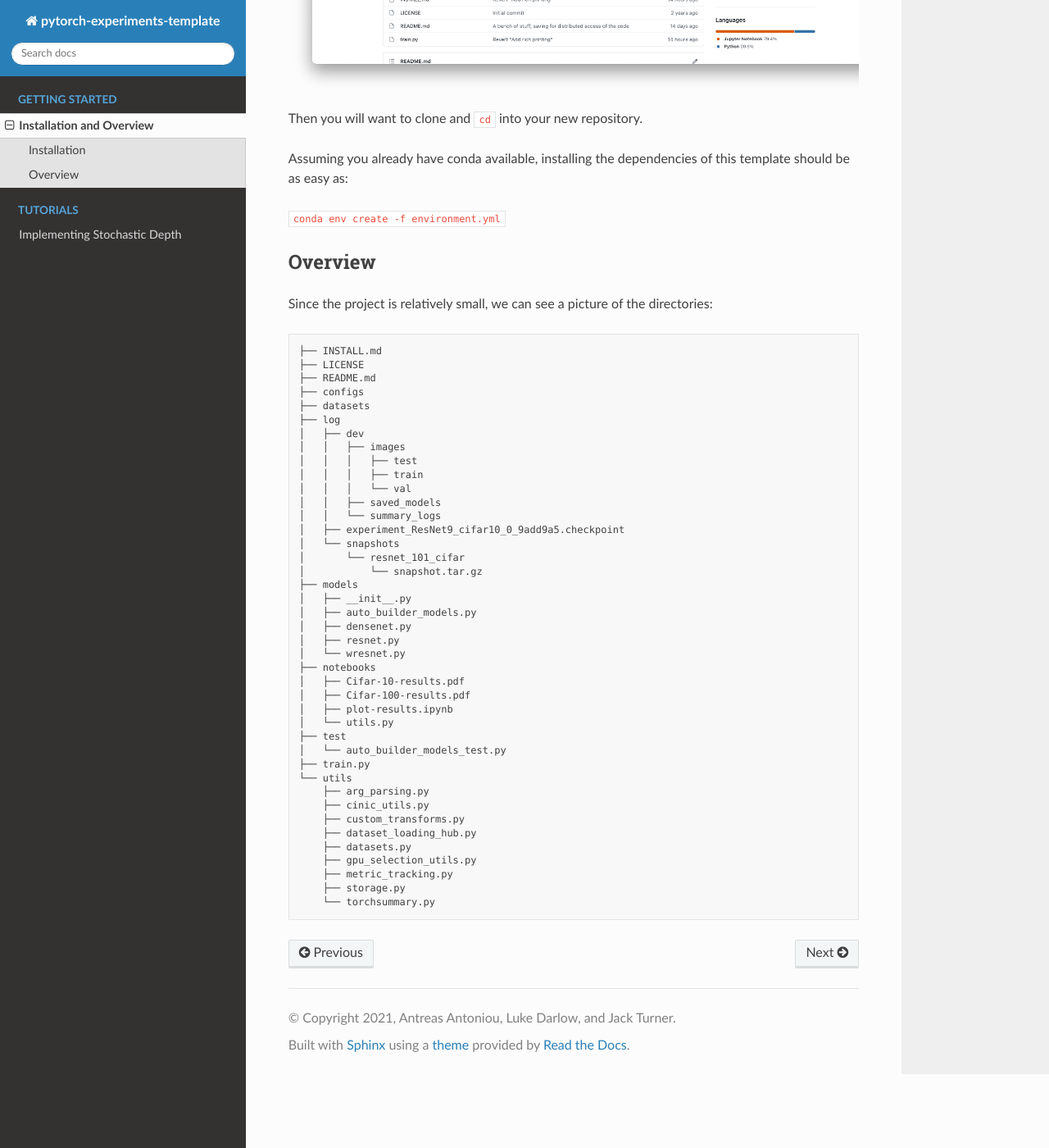
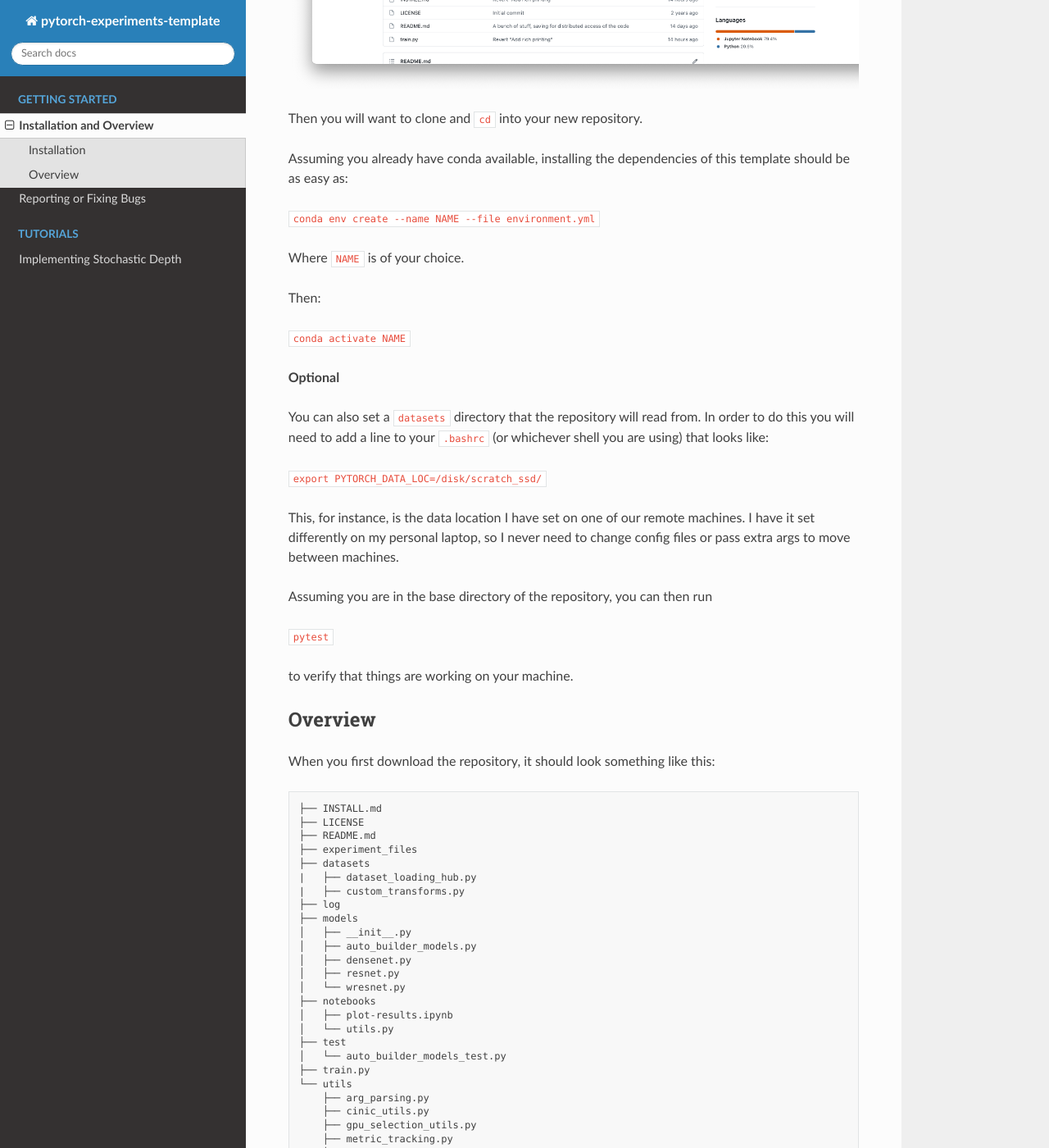
Before and after one commit to BayesWatch/pytorch-experiments-template-docs, a Sphinx documentation site: the page built from source/getting_started/getting_started.rst, in a window 1280 px wide and 1400 px high, scrolled down 589 px. Shown: the whole window at 82% size. Built offline with Sphinx 7.4.7 and the Read the Docs theme 2.0.0, drawn with Linux system fonts in a browser that asks for light colours; some of the changed text lies outside the part shown.

Commit message:
Add error reporting

```diff
--- a/source/getting_started/getting_started.rst
+++ b/source/getting_started/getting_started.rst
@@ -14,30 +14,41 @@ Then you will want to clone and ``cd`` into your new repository.
 
 Assuming you already have conda available, installing the dependencies of this template should be as easy as:
 
-``conda env create -f environment.yml``
+``conda env create --name NAME --file environment.yml``
+
+Where ``NAME`` is of your choice.
+
+Then:
+
+``conda activate NAME``
+
+**Optional**
+
+You can also set a ``datasets`` directory that the repository will read from. In order to do this you will need to add a line to your ``.bashrc`` (or whichever shell you are using) that looks like:
+
+``export PYTORCH_DATA_LOC=/disk/scratch_ssd/``
+
+This, for instance, is the data location I have set on one of our remote machines. I have it set differently on my personal laptop, so I never need to change config files or pass extra args to move between machines.
+
+Assuming you are in the base directory of the repository, you can then run
+
+``pytest``
+
+to verify that things are working on your machine.
 
 --------
 Overview
 --------
-Since the project is relatively small, we can see a picture of the directories::
+When you first download the repository, it should look something like this::
 
   ├── INSTALL.md
   ├── LICENSE
   ├── README.md
-  ├── configs
+  ├── experiment_files
   ├── datasets
+  |   ├── dataset_loading_hub.py
+  |   ├── custom_transforms.py
   ├── log
-  │   ├── dev
-  │   │   ├── images
-  │   │   │   ├── test
-  │   │   │   ├── train
-  │   │   │   └── val
-  │   │   ├── saved_models
-  │   │   └── summary_logs
-  │   ├── experiment_ResNet9_cifar10_0_9add9a5.checkpoint
-  │   └── snapshots
-  │       └── resnet_101_cifar
-  │           └── snapshot.tar.gz
   ├── models
   │   ├── __init__.py
   │   ├── auto_builder_models.py
@@ -45,8 +56,6 @@ Since the project is relatively small, we can see a picture of the directories::
   │   ├── resnet.py
   │   └── wresnet.py
   ├── notebooks
-  │   ├── Cifar-10-results.pdf
-  │   ├── Cifar-100-results.pdf
   │   ├── plot-results.ipynb
   │   └── utils.py
   ├── test
@@ -55,10 +64,25 @@ Since the project is relatively small, we can see a picture of the directories::
   └── utils
       ├── arg_parsing.py
       ├── cinic_utils.py
-      ├── custom_transforms.py
-      ├── dataset_loading_hub.py
-      ├── datasets.py
       ├── gpu_selection_utils.py
       ├── metric_tracking.py
       ├── storage.py
       └── torchsummary.py
+
+The core of this template exists in:
+
+* ``train.py`` - where the training logic and hyperparameters live
+* ``datasets/`` - where all the dataset loading happens (including augmentations)
+* ``models/`` - where the models are built (either via ``auto_builder_models`` or through the ``model_zoo``)
+
+All of the extra neat features in the repository live in the ``utils/`` folder, such as:
+* automated metric tracking
+* automated gpu selection
+* some useful extensions to argparse
+* many other things
+
+Checkpoints and metric files will be saved in ``log``.
+
+Configurations for running experiments via ``json`` files are stored in ``experiment_files``.
+
+We also encourage you to write tests for your code and put them in ``test/`` (although we ourselves are guilty of not staying on top of this).
--- a/source/index.rst
+++ b/source/index.rst
@@ -15,6 +15,7 @@ It should take care of standard data and model loading, metric tracking, scaling
    :caption: Getting Started
 
    getting_started/getting_started
+   getting_started/reporting_fixing_bugs
 
 
 .. toctree::
```
Also changed, not shown: source/getting_started/reporting_fixing_bugs.rst (added, +28 -0 lines).
